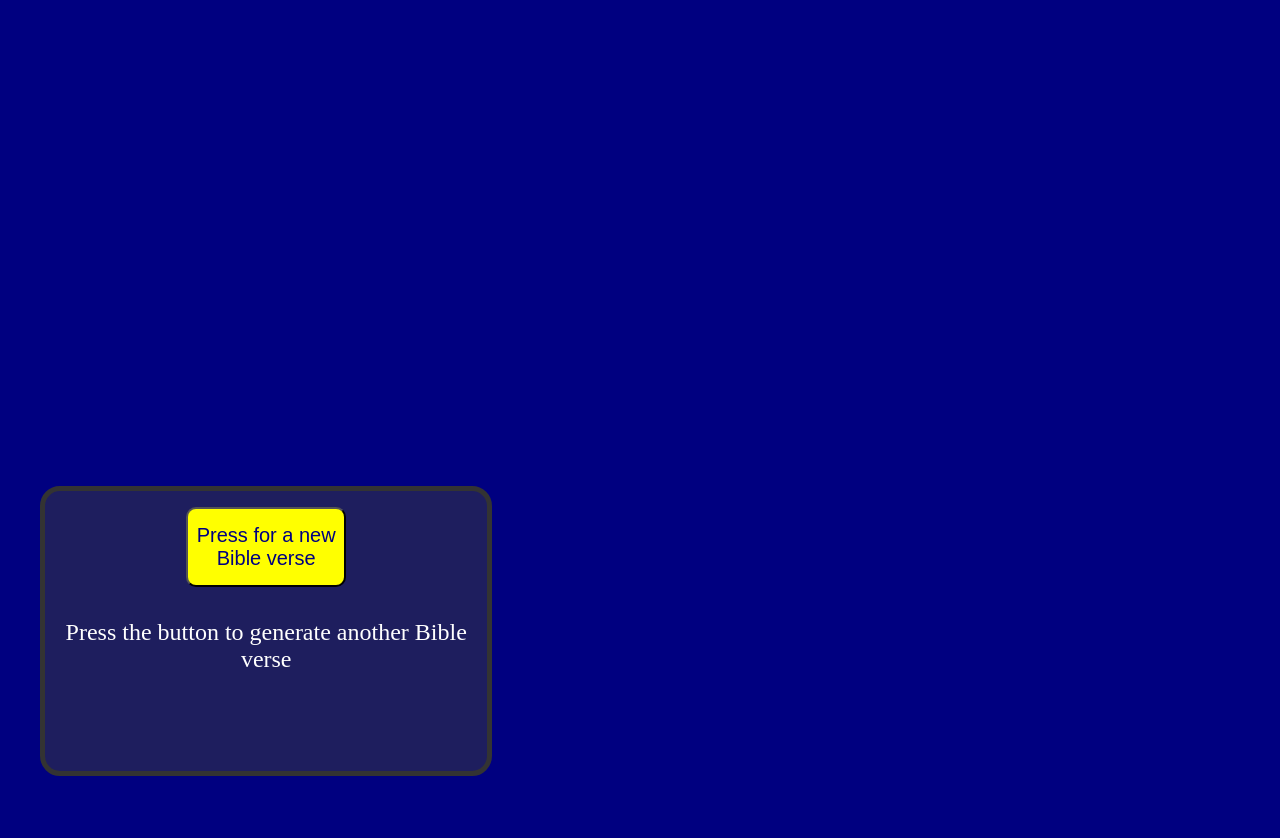
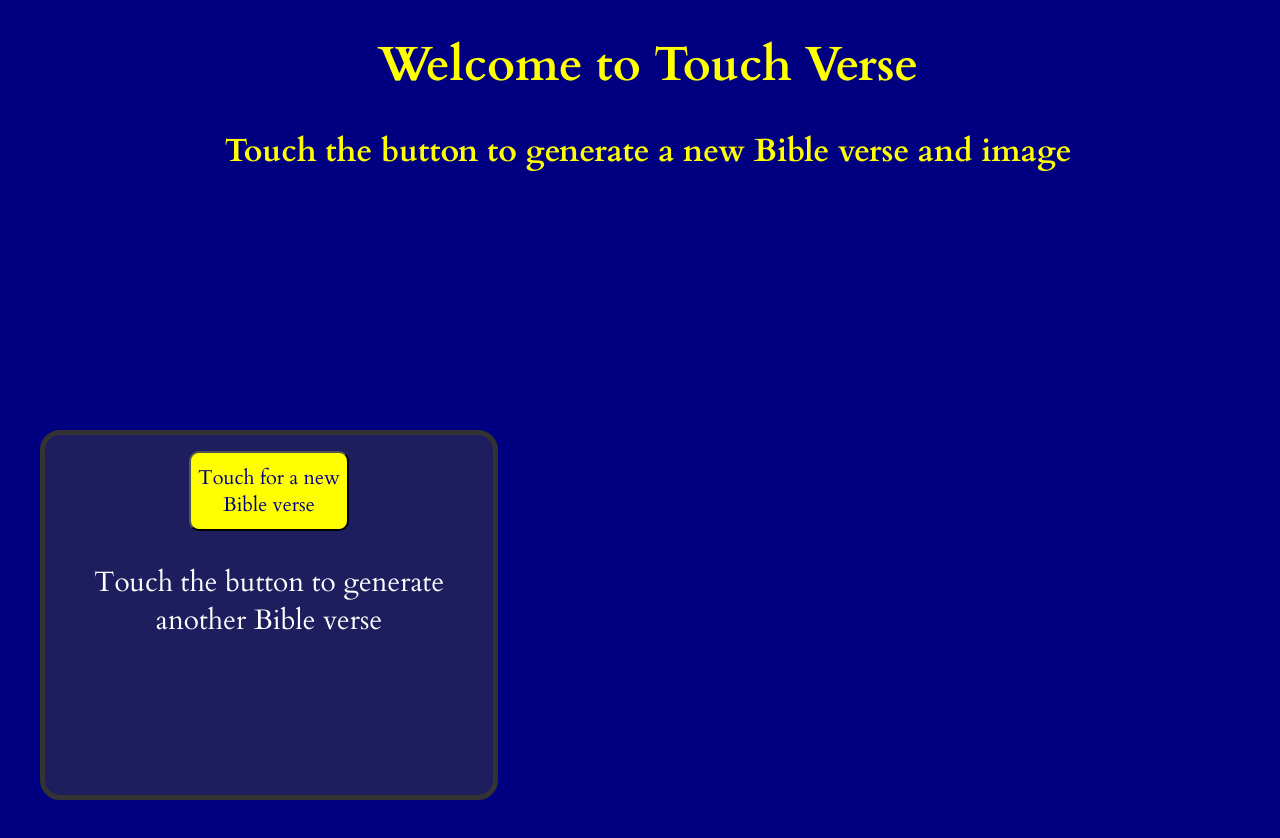
Before and after one commit to Mikegizmo/bible-verse-generator, a plain HTML site: page index.html in a window 1280 px wide. Before the commit the page ends 816 px from the top, so only its background shows below. Drawn offline with Linux system fonts and the light colour scheme.

Commit message:
added titleContainer

```diff
--- a/index.html
+++ b/index.html
@@ -3,14 +3,21 @@
 <head>
   <meta charset="UTF-8">
   <meta name="viewport" content="width=device-width, initial-scale=1.0">
+  <link rel="preconnect" href="https://fonts.googleapis.com">
+  <link rel="preconnect" href="https://fonts.gstatic.com" crossorigin>
+  <link href="https://fonts.googleapis.com/css2?family=Cardo:ital,wght@0,400;0,700;1,400&display=swap" rel="stylesheet">
   <link rel="stylesheet" href="style.css">
   <title>Bible Verse Generator</title>
 </head>
 <body>
   <div class="outer">
-    <div id="container">
-      <button id="btn">Press for a new Bible verse</button>
-      <div id="output">Press the button to generate another Bible verse</div>
+    <div id="titleContainer">
+      <h1>Welcome to Touch Verse</h1>
+      <h3>Touch the button to generate a new Bible verse and image</h3>
+    </div>
+    <div id="textContainer">
+      <button id="btn">Touch for a new Bible verse</button>
+      <div id="output">Touch the button to generate another Bible verse</div>
     </div>
   </div>
 
--- a/main.js
+++ b/main.js
@@ -122,11 +122,13 @@ btn.addEventListener('click', () => {
 
   let width = window.innerWidth;
   console.log(width);
+  let titleContainer = document.getElementById('titleContainer');
   let imageSet;
 
   width > 800 ? imageSet = imagesLandscape : imageSet = imagesPortrait;
 
   const newImage = imageSet[Math.floor(Math.random() * imageSet.length)];
+  titleContainer.style.display = 'none';
   document.body.background = newImage;
   document.body.style.backgroundSize = 'cover';
   document.body.style.backgroundAttachment = 'fixed';
--- a/style.css
+++ b/style.css
@@ -1,15 +1,35 @@
+* {
+  font-family: "Cardo", serif;
+}
+
 body {
   background-color: navy;
 }
 
 .outer {
   height: 100vh;
+  width: 100vw;
   position: relative;
+}
+
+#titleContainer {
+  margin: auto;
+  width: 80%;
+  text-align: center;
+  color: yellow;
+}
+
+#titleContainer h1 {
+  font-size: 3rem;
+}
+
+#titleContainer h3 {
+  font-size: 2rem;
 }
 
 @media screen and (max-width: 800px)
 {
-  #container {
+  #textContainer {
     position: absolute;
 
     bottom: 0px;
@@ -27,13 +47,13 @@ body {
 
 @media screen and (min-width: 801px)
 {
-  #container {
+  #textContainer {
     position: absolute;
     left: 0px;
     bottom: 0px;
     background-color: rgba(60, 60, 60, 0.5);
     border: 5px solid #333;
-    height: 35%;
+    height: 45%;
     width: 35%;
     margin: 2rem;
     text-align: center;
@@ -46,9 +66,11 @@ body {
   #btn {
     margin-bottom: auto;
     margin: auto;
-    height: 4rem;
-    width: 12rem;
-    font-size: 1.25rem;
+    margin-top: 1rem;
+    height: 5rem;
+    width: 14rem;
+    font-size: 1.5rem;
+    font-weight: 700;
     background-color: yellow;
     color: navy;
     border-radius: 10px;
@@ -75,6 +97,6 @@ body {
 
 #output {
   color: white;
-  font-size: 1.5rem;
+  font-size: 1.75rem;
   margin: 1rem;
 }
```
